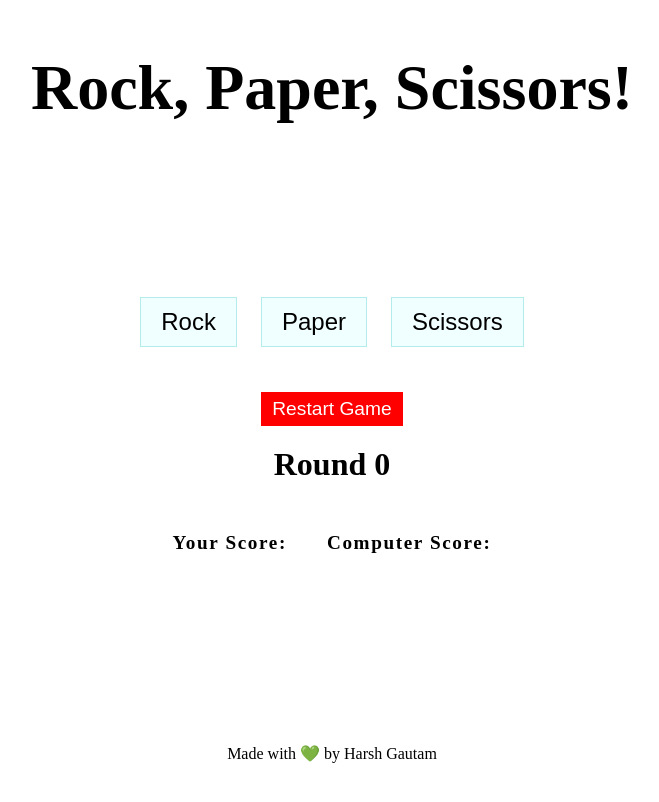
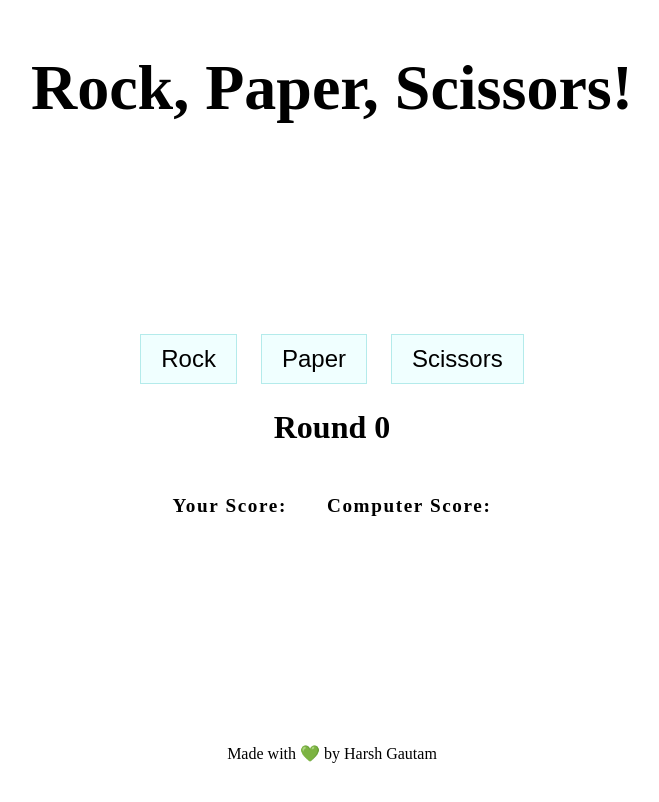
Before and after one commit to harsh-gautam/rock-paper-scissors, a plain HTML site: page index.html in a window 1280 px wide. Shown: the whole page, without its empty margins (308-967 px from the left). Drawn offline with Linux system fonts and the light colour scheme.

Commit message:
added class to restart button

```diff
--- a/index.html
+++ b/index.html
@@ -21,7 +21,7 @@
       <div class="winner-text-wrapper">
         <h2 class="winner-text"></h2>
       </div>
-      <button id="restart">Restart Game</button>
+      <button class="invisible" id="restart">Restart Game</button>
       <div class="round-text">Round <span class="round"></span></div>
       <div class="score-count">
         <h3>Your Score: <span class="player-score"></span></h3>
```
